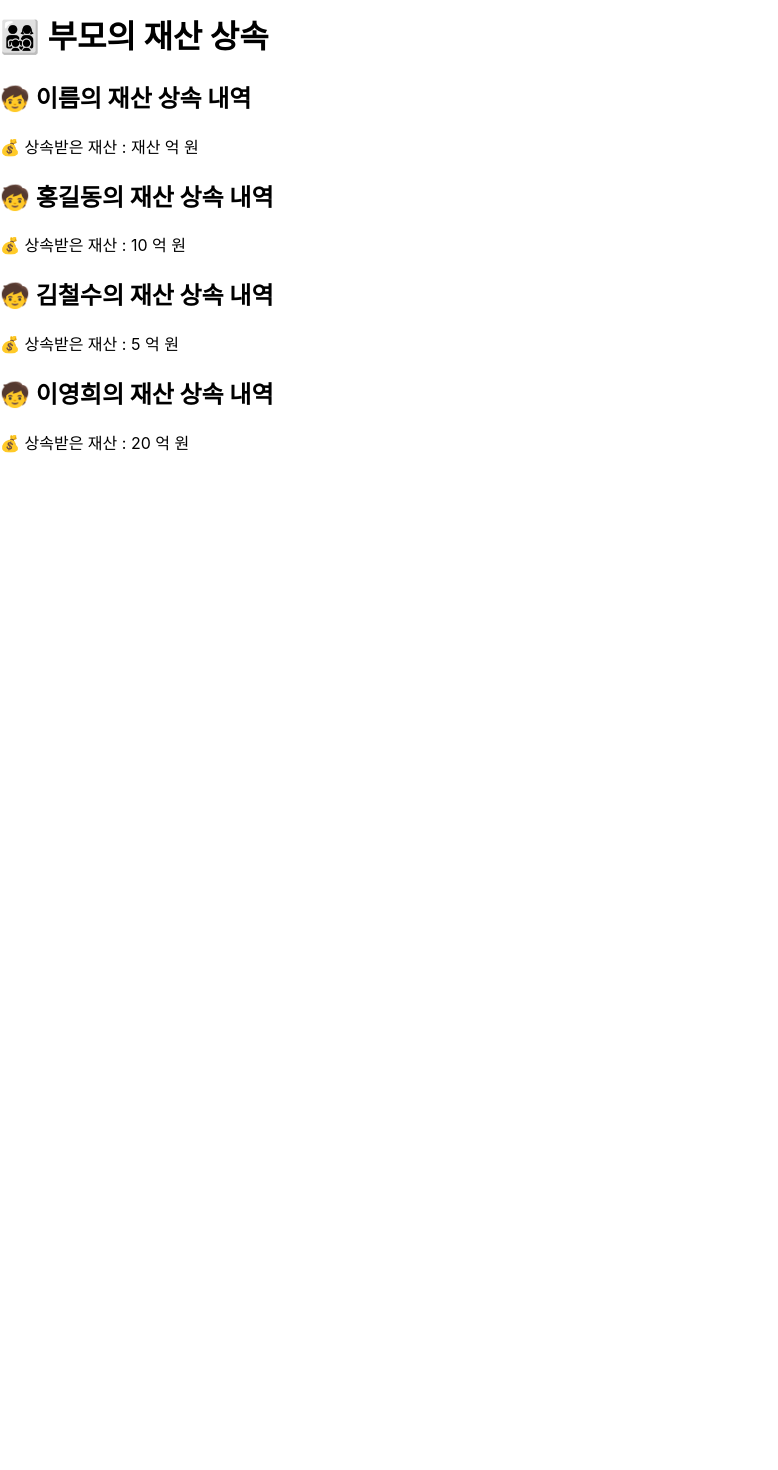
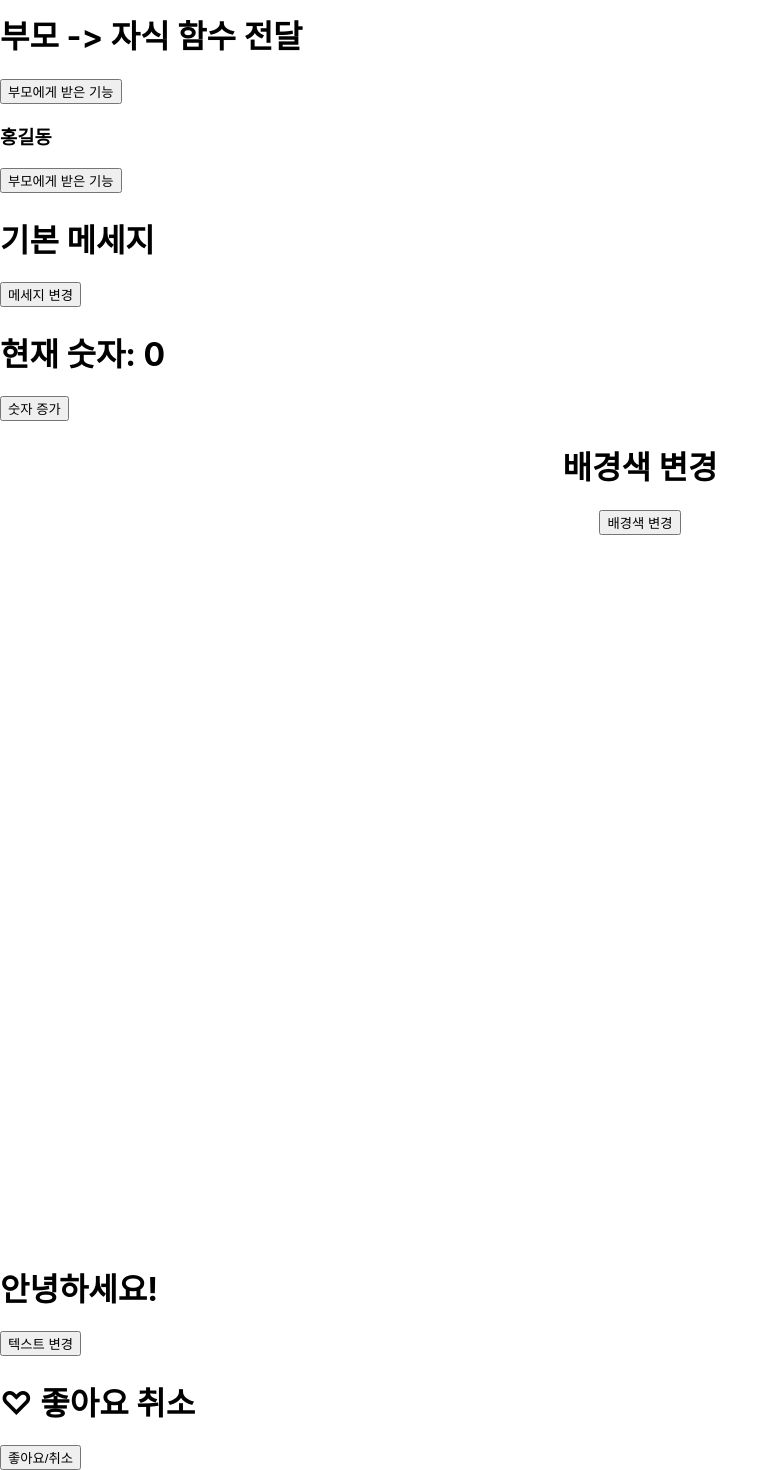
Before and after one commit to sarden0302/react-workspace, a React (Create React App) app: page / in a window 1280 px wide. Shown: the part 137-1607 px from the top of the page, without its empty margins (0-778 px from the left). Before the commit the page ends 800 px from the top, so only its background shows below. Built offline with nearby package versions, Linux system fonts and the light colour scheme.

Commit message:
component (normal, allow) props

```diff
--- /dev/null
+++ b/src/Chapter/ChapPropsFunction.jsx
@@ -0,0 +1,42 @@
+const ChapPropsFunction = () => {
+    return(
+        <div>
+            <Parent />
+        </div>
+    )
+}
+
+const Child = ({sending}) => {
+    return (
+        <div>
+            <button onClick={sending}>부모에게 받은 기능</button>
+        </div>
+    )
+}
+
+//
+const ChildName = ({이름, sending}) => {
+    return (
+        <div>
+            <h3>{이름}</h3>
+            <button onClick={sending}>부모에게 받은 기능</button>
+        </div>
+    )
+}
+
+// 기능
+const Parent = () => {
+     const clickHandle = () => {
+         alert("Click button is clicked");
+     }
+
+    return (
+        <div>
+            <h1>부모 -> 자식 함수 전달</h1>
+            <Child sending={clickHandle} />
+            <ChildName 이름="홍길동" sending={clickHandle} />
+        </div>
+    )
+}
+
+export default ChapPropsFunction;
--- a/src/index.js
+++ b/src/index.js
@@ -3,9 +3,12 @@ import ReactDOM from 'react-dom/client';
 import './index.css';
 import App from './App';
 import reportWebVitals from './reportWebVitals';
-import ChapUseState from "./Chapter/ChapUseState";
-import PracticeUseState from "./practice/PracticeUseState";
-import ChapProps from "./Chapter/ChapProps";
+// import ChapUseState from "./Chapter/ChapUseState";
+// import PracticeUseState from "./practice/PracticeUseState";
+// import ChapProps from "./Chapter/ChapProps";
+// import PracticeProps from "./practice/PracticeProps";
+import ChapPropsFunction from "./Chapter/ChapPropsFunction";
+import PracticePropsFunction from "./practice/PracticePropsFunction";
 
 const root = ReactDOM.createRoot(document.getElementById('root'));
 root.render(
@@ -17,9 +20,14 @@ root.render(
       파일명.js 를 import 해서 사용할 수 있음
        */}
       <App />
-      {/*<ChapUseState/>
-    <PracticeUseState />*/}
-      <ChapProps></ChapProps>
+      {/*
+      <ChapUseState/>
+      <PracticeUseState />
+      <ChapProps />
+      <PracticeProps/>
+      */}
+      <ChapPropsFunction />
+      <PracticePropsFunction />
   </React.StrictMode>
 );
 
--- /dev/null
+++ b/src/practice/PracticeProps.jsx
@@ -0,0 +1,114 @@
+
+// 🧒💰👨‍👩‍👧‍👦
+const PracticeProps = () => {
+
+
+    return (
+        <div>
+            <Parent1 />
+            <Parent2 />
+            <Parent3 />
+            <Parent4 />
+            <Parent5 />
+        </div>
+    )
+}
+
+const Child1 = ({name}) => {
+    return (
+        <div>
+            <h2>내 이름은 : {name} 입니다</h2>
+        </div>
+    )
+}
+
+const Parent1 = () => {
+    return (
+        <div>
+            <h1>자식에게 이름 전달하기</h1>
+            <Child1 name="홍길동"/>
+            <Child1 name="김철수"/>
+        </div>
+    )
+}
+
+// 2. 부모가 자식에게 나이 이름 전달
+
+const Child2 = ({name, age}) => {
+    return (
+        <div>
+            <h4>{name}의 나이 : {age}세</h4>
+        </div>
+    )
+}
+
+const Parent2 = () => {
+    return (
+        <div>
+            <h1>부모 컴포넌트</h1>
+            <Child2 name="홍길동" age={35}/>
+            <Child2 name="김철수" age={30}/>
+        </div>
+    )
+}
+
+const Child3 = ({name, job, age}) => {
+    return (
+        <div>
+            <h2>🧒 {name} {age}세 {job}</h2>
+        </div>
+    )
+}
+
+const Parent3 = () => {
+    return (
+        <div>
+            <h1>👨‍👩‍👧‍👦 부모 컴포넌트</h1>
+            <Child3 name="홍길동" job="의사" age={25}/>
+            <Child3 name="김철수" job="개발자" age={30}/>
+        </div>
+    )
+}
+
+// 자식 컴포넌트 (색상을 받아서 출력)
+const Child4 = ({ name, color }) => {
+    return (
+        <div>
+            <h2>🧒 {name}이 좋아하는 색상: {color}</h2>
+        </div>
+    );
+};
+
+// 부모 컴포넌트
+const Parent4 = () => {
+    return (
+        <div>
+            <h1>👨‍👩‍👧‍👦 부모 컴포넌트</h1>
+            <Child4 name="홍길동" color="빨강"/>
+            <Child4 name="김철수" color="파랑"/>
+        </div>
+    );
+};
+
+// 자식 컴포넌트 (상속받은 재산을 표시)
+const Child5 = ({ name, money }) => {
+    return (
+        <div>
+            <h2>🧒 {name}의 재산 상속 내역</h2>
+            <p>💰 상속받은 재산: {money}억 원</p>
+        </div>
+    );
+};
+
+// 부모 컴포넌트
+const Parent5 = () => {
+    return (
+        <div>
+            <h1>👨‍👩‍👧‍👦 부모의 재산 상속</h1>
+            <Child5 name="홍길동" money={10}/>
+            <Child5 name="김철수" money={30}/>
+        </div>
+    );
+};
+
+export default PracticeProps;
--- /dev/null
+++ b/src/practice/PracticePropsFunction.jsx
@@ -0,0 +1,120 @@
+import {useState} from "react";
+
+const PracticePropsFunction = () => {
+
+    return (
+        <div>
+            <Parent1 />
+            <Parent2 />
+            <Parent3 />
+            <Parent4 />
+            <Parent5 />
+        </div>
+    )
+}
+
+// `message` `setMessage` `changeMessage`
+const Child1 = ({changeMessage}) => {
+    return <button onClick={changeMessage}>메세지 변경</button>
+}
+
+const Parent1 = () => {
+    const [message, setMessage] = useState("기본 메세지");
+
+    const messageHandle=() => {
+        setMessage("버튼이 클릭되었습니다");
+    }
+
+    return (
+        <div>
+            <h1>{message}</h1>
+            <Child1 changeMessage={messageHandle} />
+        </div>
+    )
+}
+
+// 자식 컴포넌트 (버튼 클릭 시 숫자 증가)
+const Child2 = ({increaseNumber }) => {
+    return <button onClick={increaseNumber}>숫자 증가</button>;
+};
+
+// 부모 컴포넌트
+const Parent2 = () => {
+    const [number , setNumber  ] = useState(0);
+
+    const handleIncreaseNumber = () => {
+        setNumber(number + 1);
+    };
+
+    return (
+        <div>
+            <h1>현재 숫자: {number}</h1>
+            <Child2 increaseNumber={handleIncreaseNumber} />
+        </div>
+    );
+};
+
+// 자식 컴포넌트 (버튼 클릭 시 배경색 변경)
+const Child3 = ({changeColor}) => {
+    return <button onClick={changeColor}>배경색 변경</button>;
+};
+
+// 부모 컴포넌트
+const Parent3 = () => {
+    const [color, setColor] = useState("white");
+
+    const handleChangeColor = () => {
+        setColor(color === "white" ? "lightblue" : "white");
+    };
+
+    return (
+        <div style={{ backgroundColor: color, height: "100vh", textAlign: "center" }}>
+            <h1>배경색 변경</h1>
+            <Child3 changeColor={handleChangeColor} />
+        </div>
+    );
+};
+
+// 자식 컴포넌트 (버튼 클릭 시 부모의 텍스트 변경)
+const Child4 = ({updateText}) => {
+    return <button onClick={updateText}>텍스트 변경</button>;
+};
+
+// 부모 컴포넌트
+const Parent4 = () => {
+    const [text, setText] = useState("안녕하세요!");
+
+    const handleUpdateText= () => {
+        setText("반갑습니다!");
+    };
+
+    return (
+        <div>
+            <h1>{text}</h1>
+            <Child4 updateText={handleUpdateText} />
+        </div>
+    );
+};
+
+// 자식 컴포넌트 (버튼 클릭 시 좋아요 상태 변경)
+const Child5 = ({ toggleLike }) => {
+    return <button onClick={toggleLike}>좋아요/취소</button>;
+};
+
+// 부모 컴포넌트
+const Parent5 = () => {
+    const [liked, setLiked] = useState(false);
+
+    const handleToggleLike = () => {
+        setLiked(!liked);
+    };
+
+    return (
+        <div>
+            <h1>{liked ? "❤️ 좋아요!" : "♡ 좋아요 취소"}</h1>
+            <Child5 toggleLike={handleToggleLike} />
+        </div>
+    );
+};
+
+export default PracticePropsFunction;
```
Also changed, not shown: src/Chapter/ChapComponent.jsx (+5 -4 lines), src/Chapter/ChapProps.jsx (+10 -0 lines).
